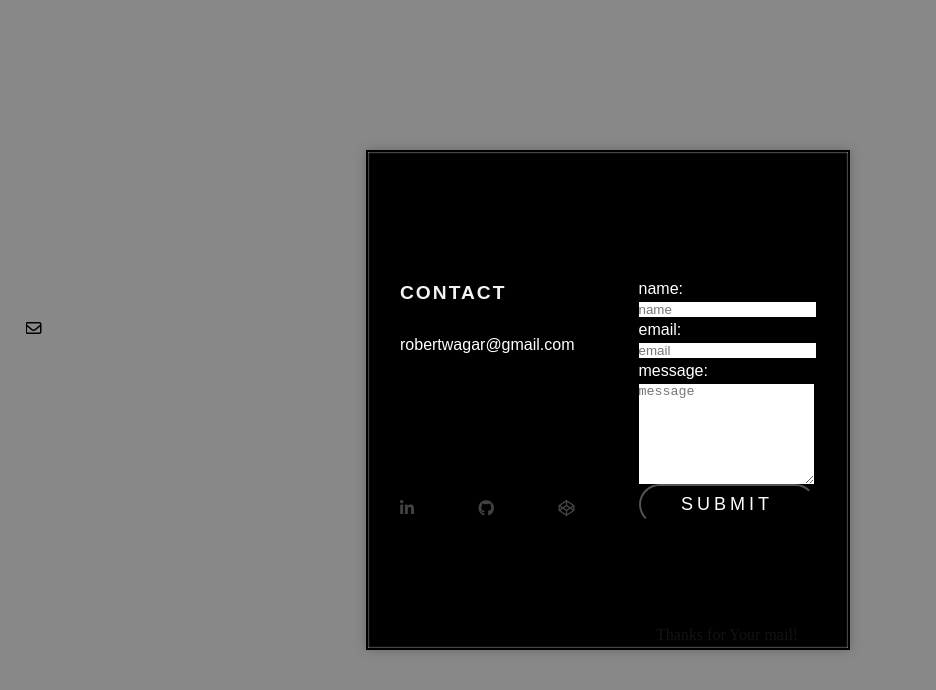
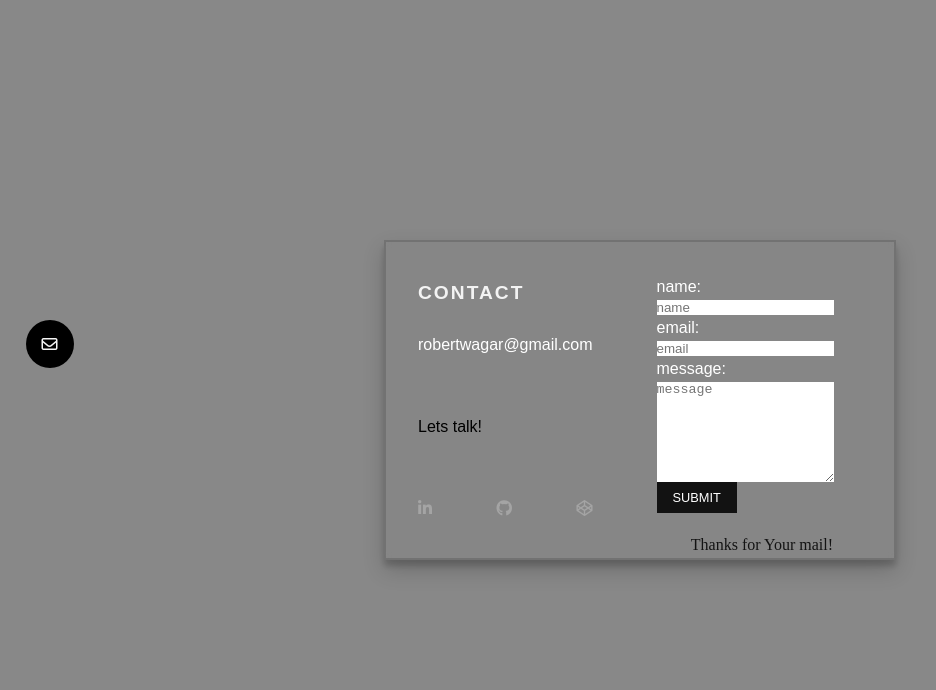
Before and after one commit to xxrobone/contactform, a plain HTML site: page index.html in a window 1280 px wide. Both pictures are taken after a click on the icon 33 px from the left and 328 px from the top of the page. Shown: the whole page, without its empty margins (0-936 px from the left). Drawn offline with Linux system fonts and the light colour scheme.

Commit message:
I will try to animate it all myself, but might use anime.js :D

```diff
--- a/app.js
+++ b/app.js
@@ -1,7 +1,11 @@
 const mailBtn = document.querySelector('.mail_btn');
 const formWrapper = document.querySelector('.contact_form_wrapper');
 const form = document.querySelector('#form');
+const contactInfo = document.querySelector('.contact_info_container');
+const formContainer = document.querySelector('.form_container');
 
 mailBtn.addEventListener('click', () => {
   formWrapper.classList.toggle('active');
+  contactInfo.classList.toggle('active');
+  formContainer.classList.toggle('active');
 });
--- a/style.css
+++ b/style.css
@@ -5,66 +5,60 @@
 }
 
 body {
+  position: relative;
     width: 100%;
     height: 100vh;
     background-color: #888;
-    display: flex;
-    align-items: center;
-    justify-content: center;
 }
 
-
 .contact_form_wrapper {
-    position: relative;
-    right: 2rem;
-    min-height: 400px;
-    max-height: 500px;
-    max-width: fit-content;
+    padding: 2rem;
+    width: 0%;
+    height: 0%;
+    position: absolute;
+    top: 30%;
+    left: 50%;
+    transform: translateX(-50%);
     display: flex;
-    align-items: center;
-    padding: 2rem;
-    z-index: 100;
-    cursor: pointer;
+    opacity: 0;
     border: 2px solid rgba(0, 0, 0, .15);
     box-shadow: 0 0 10px rgba(0, 0, 0, .25), inset 0 0 2px 0px white;
     background: rgba(0, 0, 0, .0125);
     backdrop-filter: blur(13px);
     -webkit-backdrop-filter: blur(3px);
+    backdrop-filter: blur(3px);
+    cursor: pointer;
+    overflow: hidden;
 }
 
 
-.contact_form_wrapper {
-  width: 0%;
-  height: 100%;
-  /* top: 0; left:0;
-  position: fixed; */
-  opacity: 0;
-  background: #000;
-  transition: background 1s, opacity 0.4s, width 0s 0.4s;
-}
 
-.active {
-  width: 100%;
+.contact_form_wrapper.active {
+  width: 40%;
+  height: 40%;
   opacity: 1;
   z-index: 999;
+  cursor: auto;
+  box-shadow: 0 10px 20px rgba(0,0,0,0.19), 0 6px 6px rgba(0,0,0,0.17);
+  border-radius: 0;
+  transition: all 0.2s ease 1s,
+              width 0.2s cubic-bezier(0.19, 1, 0.22, 1) 1s,
+              height 0.3s ease 1s;
 
-  transition: background 1s, opacity 0.4s, width 0s;
-}
-
-.mail_btn:hover {
-  color: #f5f5f5;
-  cursor: pointer;
 }
 
 .contact_info_container {
   margin-right: 4rem;
-  height: 100%;
   display: flex;
+  height: 0;
   flex-direction: column;
   align-items: flex-start;
   justify-content: center;
+  transition: height 0.4s ease 1s;
+}
 
-
+.contact_info_container.active {
+  height: 100%;
 }
 
 .contact_text,
@@ -88,7 +82,7 @@ body {
 
 .socials a {
   text-decoration: none;
-  color: #424242;
+  color: #a4a4a4;
 }
 
 .socials a:hover {
@@ -107,19 +101,25 @@ body {
   }
 
 .form_container {
-  width: 100%;
+  width: 0%;
+  opacity: 0;
   display: flex;
   font-family: 'Montserrat', sans-serif;
   cursor: pointer;
   }
 
+  .form_container.active {
+    opacity: 1;
+    width: 100%;
+    transition: opacity 1s ease 0.4s;
+  }
 
   input {
     display: block;
     position: relative;
     border-bottom: 2px solid #a3a3a3;
     color: rgb(49, 49, 49);
-    max-width: 300px;
+    width: 100%;
     outline: none;
     border: 0;
   }
@@ -137,7 +137,7 @@ body {
     color: rgb(49, 49, 49);
     outline: none;
     border: 0;
-    max-width: 300px;
+    width: 100%;
     height: 100px;
   }
 
@@ -155,34 +155,30 @@ body {
 
 
 .submit_btn {
-  width: 100%;
-  cursor: pointer;
-  position: relative;
-  margin: 0 auto;
-  display: inline-block;
-  padding: 0.5rem 1rem;
-  margin: auto;
-  font-size: 1.125rem;
-  font-weight: 200;
-  color: #fff;
-  text-decoration: none;
-  text-transform: uppercase;
-  transition: all 0.5s ease;
-  letter-spacing: 4px;
-  overflow: hidden;
-  background-color: transparent;
-  border-radius: 25px;
+  margin-top: auto;
+    padding: .5rem 1rem;
+    border: 0;
+    font-weight: 300;
+    cursor: pointer;
+    text-transform: uppercase;
+    background-color: var(--color-bg-secondary);
+    background-color: #121212;
+    color: var(--color-secondary);
+    color: white;
+    font-size: .8rem;
+    transition: transform 500ms ease-out,
+    background 200ms ease-out;
+    z-index: 3;
 }
 
 .submit_btn:hover {
-  background: #2a2a2a;
-  color: #050801;
+  background-color: #626262;
+  color: #fff;
   box-shadow: 0 0 5px #d4d4d4,
               0 0 25px #c0c0c0b6,
               0 0 50px #69696942,
               0 0 100px #4e4e4e27;
    -webkit-box-reflect:below 1px linear-gradient(transparent, #0005);
-   border-radius: 25px;
 }
 
 .form_answer {
@@ -201,5 +197,27 @@ body {
   width: 46px;
   z-index: 50;
   display: block;
-  overflow: hidden;
+  z-index: 1000;
 }
+
+
+.mail_btn {
+  color: #f5f5f5;
+  cursor: pointer;
+  background: black;
+  padding: 1rem;
+  border-radius: 50%;
+}
+
+.btn_ani {
+  animation: btnEfx 0.9s ease 0 1 forwards;
+}
+
+@keyframes btnEfx {
+  from {
+
+  }
+  to {
+
+  }
+}
```
